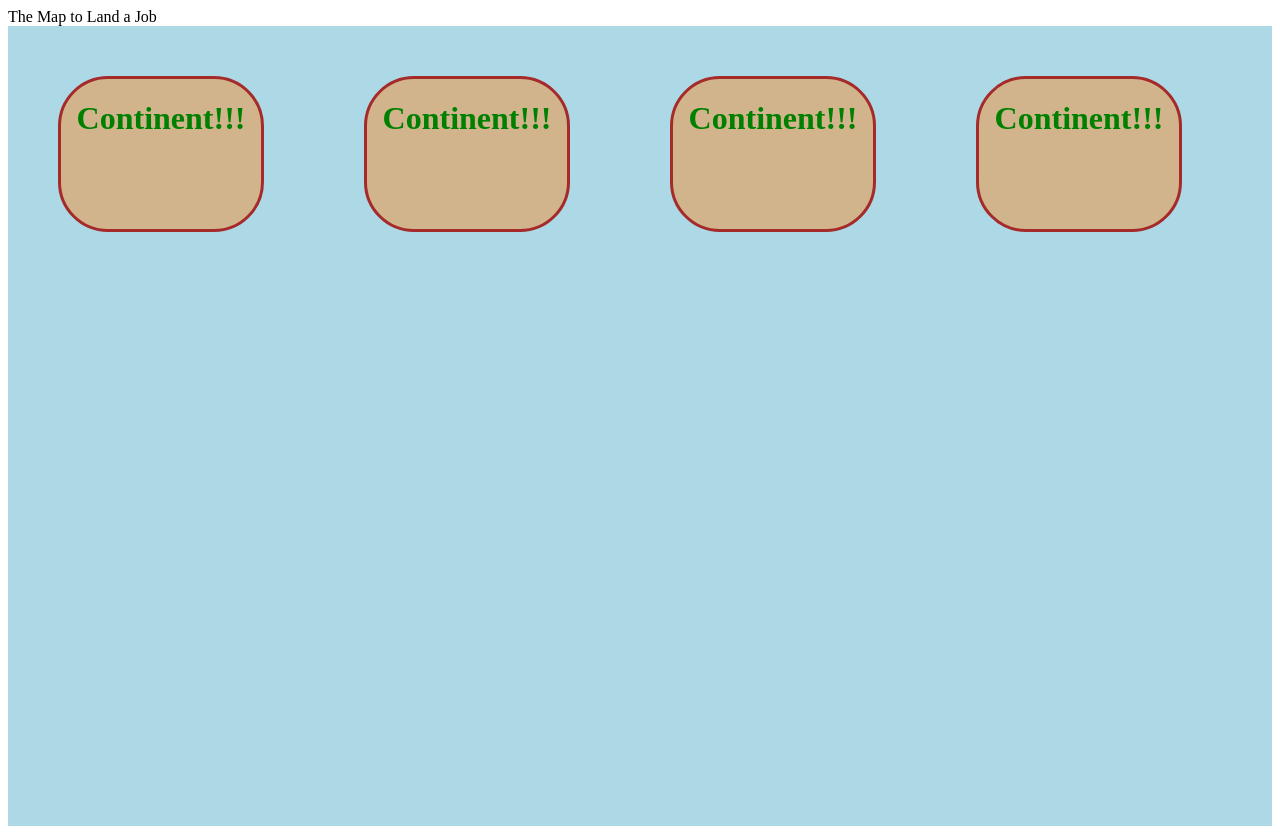
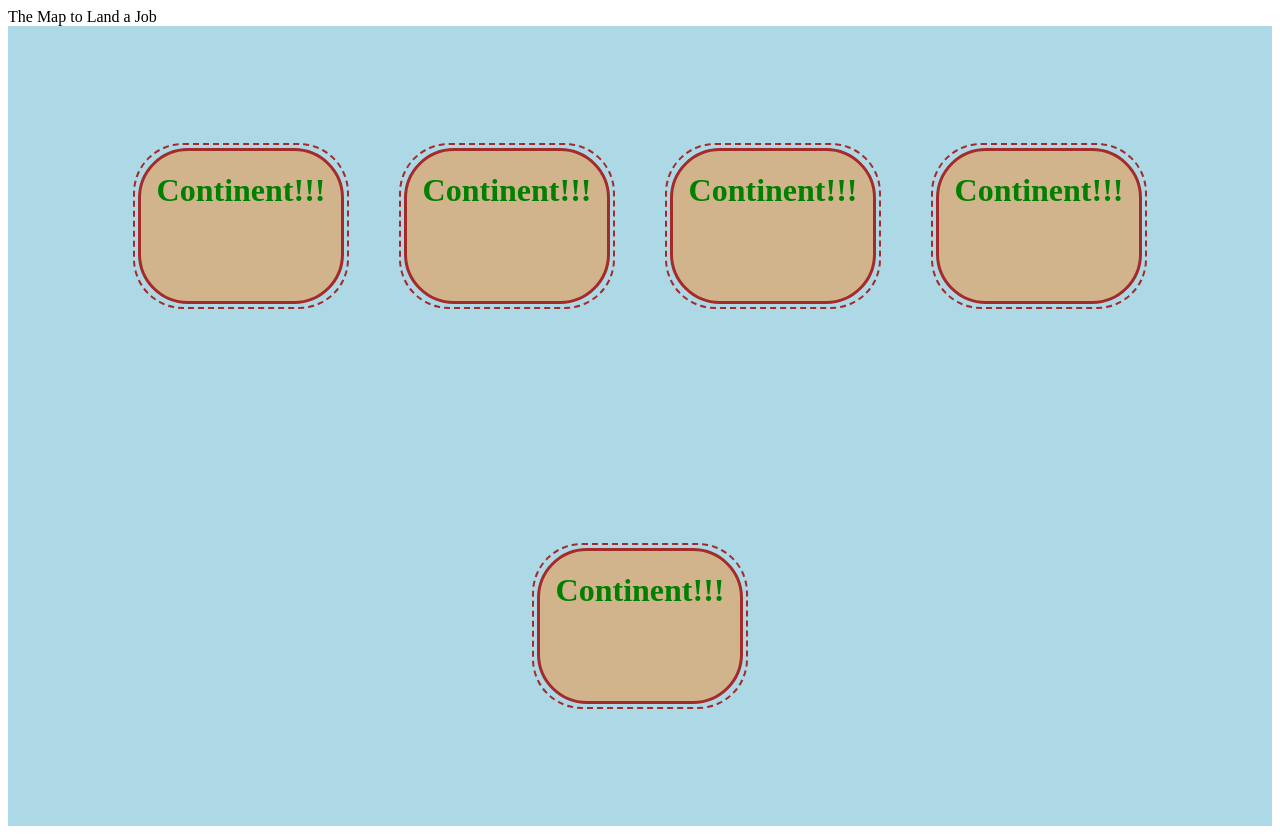
Before and after one commit to franco-ortega/sandbox-portfolio-map, a React (Create React App) app: page / in a window 1280 px wide. Built offline with nearby package versions, Linux system fonts and the light colour scheme.

Commit message:
add Coastline component with initial styling

```diff
--- /dev/null
+++ b/src/coastlines/Coastline.jsx
@@ -0,0 +1,13 @@
+import React from 'react';
+import Continent from '../components/continents/Continent';
+import styles from './Coastline.module.css';
+
+const Coastline = () => {
+    return (
+        <div className={styles.Coastline}>
+            <Continent />
+        </div>
+    )
+}
+
+export default Coastline;
--- /dev/null
+++ b/src/coastlines/Coastline.module.css
@@ -0,0 +1,9 @@
+.Coastline {
+    border: dashed 2px brown;
+    border-radius: 50px;
+
+    margin: 25px;
+    padding: 3px;
+
+    height: fit-content;
+}
--- a/src/components/continents/Continent.module.css
+++ b/src/components/continents/Continent.module.css
@@ -5,8 +5,6 @@
     border: solid 3px brown;
     border-radius: 50px;
 
-    margin: 50px;
-
     height: 150px;
     width: 200px;
 
--- a/src/components/oceans/Ocean.jsx
+++ b/src/components/oceans/Ocean.jsx
@@ -1,16 +1,17 @@
-import React from 'react'
-import Continent from '../continents/Continent'
-import styles from './Ocean.module.css'
+import React from 'react';
+import Coastline from '../../coastlines/Coastline';
+import styles from './Ocean.module.css';
 
-function Ocean() {
+const Ocean = () => {
     return (
         <div className={styles.Ocean}>
-            <Continent />
-            <Continent />
-            <Continent />
-            <Continent />
+            <Coastline />
+            <Coastline />
+            <Coastline />
+            <Coastline />
+            <Coastline />
         </div>
     )
 }
 
-export default Ocean
+export default Ocean;
--- a/src/components/oceans/Ocean.module.css
+++ b/src/components/oceans/Ocean.module.css
@@ -5,5 +5,8 @@
     flex-direction: row;
     flex-wrap: wrap;
 
+    align-items: center;
+    justify-content: center;
+
     height: 100vh;
 }
```
Also changed, not shown: src/components/continents/Continent.jsx (+3 -4 lines).
